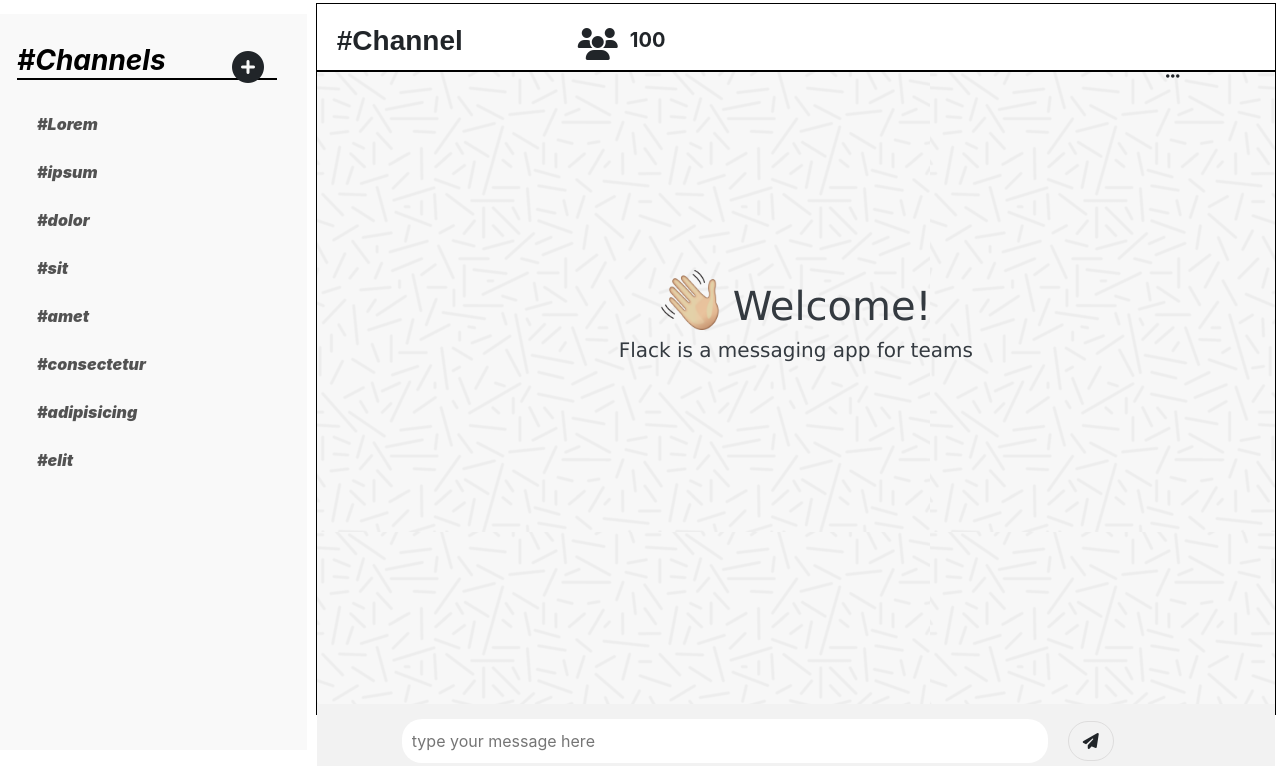
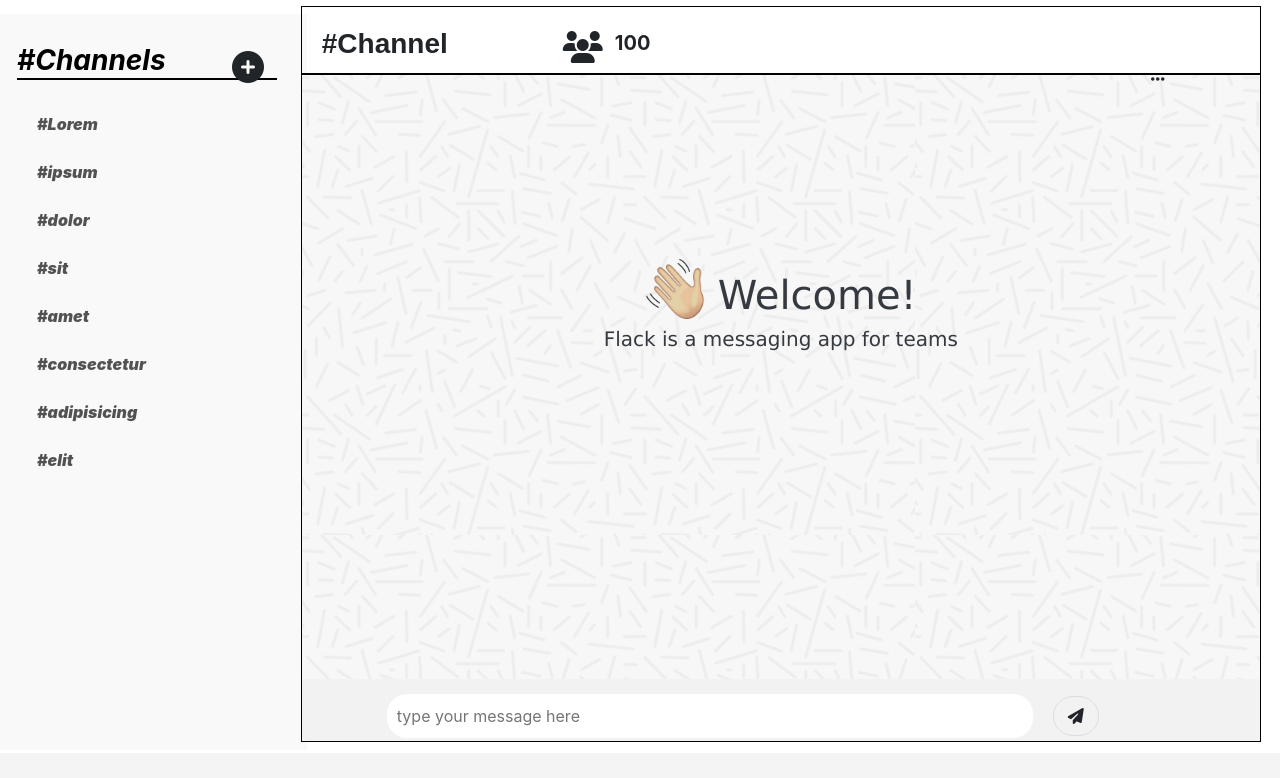
Before and after one commit to inomesh/Flack, a Flask app: template templates/chat2.html in a window 1280 px wide. Shown: the part 56-834 px from the top of the page. After the commit the page ends 798 px from the top, so only its background shows below. Run offline with Flask 2, Linux system fonts and the light colour scheme; the template is opened without the code that fills it, so the values that code supplies are empty; some libraries are stand-ins or nearby versions.

Commit message:
added Within-Chat search
includes:- Search withIn-Chat, fixed some chatWindow css.

```diff
--- a/static/css/chat.css
+++ b/static/css/chat.css
@@ -6,8 +6,8 @@
 .main {
     width: 1200px;
     width: 100%;
-    height: 89%;
-    margin: 15px;
+    height: 92%;
+    margin-top: 30px;
     padding: 0;
     border: 1px solid black;
     position: absolute;
@@ -32,8 +32,8 @@
 
 .body{
     width: 100%;
-    height: inherit;
-    padding: 10px ;
+    height: 86%;
+    padding: 0px 20px 20px 20px;
     overflow-y: auto;
     /* background-color: white; */
     background-color: #080E33;
@@ -46,6 +46,8 @@
     height: 62px;
     background-color: rgb(242, 242, 242);
     padding: 0px 75px;
+    position: absolute;
+    bottom: 0px;
 }
 
 /* Inputs */
--- a/static/js/functions.js
+++ b/static/js/functions.js
@@ -81,7 +81,12 @@
 };
 
 
+// Some extras
 
+//function for clearing ChildNodes
+function clearChilds(parent){
+    parent.innerHTML = '';
+}
 
 
 
--- a/templates/chat2.html
+++ b/templates/chat2.html
@@ -13,6 +13,8 @@
 {% endblock %}
 
 {% block body %}
+
+<div class="chatWindow">
 
 <div class="row">
 
@@ -110,7 +112,7 @@
               <div class="collapse" id="inChatSearch">
                 <div class="search-chat text-center" style="display: block ruby; margin: -25px 120px;">
 
-                <input type="text" id="chat_search"  name="chat_search" autocomplete="off" placeholder="search"/>
+                <input type="text" id="chat_search"  name="chat_search" autocomplete="off" placeholder="search..."/>
                 <a href="#" id="chat_search_button"> <i class="fas fa-search text-dark"></i>  </a>
 
                 </div>
@@ -123,7 +125,7 @@
               <button class="btn btn-default dropdown" type="button" id="extras" data-toggle="dropdown" aria-haspopup="true" aria-expanded="false" style="margin-left: 85%;margin-top: -1%;">
                 <span class="fas fa-ellipsis-h"></span>
               </button>
-              <ul class="dropdown-menu dropdown-menu-right">
+              <ul class="dropdown-menu dropdown-menu-right fade">
                 <li><a class="dropdown-item" data-toggle="collapse" href="#userProfile">Profile</a></li>
                                     <!-- in chat Search -->
                 <li><a class="dropdown-item" data-toggle="collapse" href="#inChatSearch">Search</a></li>
@@ -295,7 +297,7 @@
 
 
 
-    </div>
+        </div>
 
 
 
@@ -310,13 +312,11 @@
 
 
 
-
-
+</div>
+</div>
 
 
 </div>
-</div>
-
 
 <!--
   STRUCTURE
@@ -354,16 +354,14 @@
       let name = event.target.textContent     //name = channel Name
       document.querySelector('.head-h3').textContent = name
 
-      //removing the body and its all childs
-      document.querySelector('.body').remove()
+      //clearing childNodes from the body.
+      let parent = document.querySelector('.body')
+      clearChilds(parent);
+      parent.removeAttribute('style')
 
-      //creating new body tag
-      var a = document.createElement('body')
-      a.classList = 'body'
-      var after = document.querySelector('.main')
-      after.insertBefore(a,after.childNodes[2])
 
-// -------------------------------------------------------------------
+      // checking for data stored in localStorage of clicked channel
+      // if yes, then retrieve it. else do nothing.
       var dict = JSON.parse(localStorage.getItem('users'))
       let Uname = `{{username}}`   //current user
 
@@ -389,9 +387,6 @@
       })
 
 
-
-
-// ------------------------------------------------------------------------
  }
 
     event.stopPropagation();
@@ -474,6 +469,11 @@
 
 </script>
 
+
+
+<!-- scripts for extra's in ChatWindow Starts here-->
+
+
 <!-- script for Clear Messages from extras -->
 <script>
 
@@ -495,7 +495,10 @@
           // and data will be cleared
           dict[key][index][channelName] = {}
           localStorage.setItem('users',JSON.stringify(dict))
-          window.location.reload(true)
+
+          //now clearing the childNodes from the body
+          let parent = document.querySelector('.body')
+          clearChilds(parent)
         }
 
 
@@ -506,4 +509,42 @@
   })
 </script>
 
+
+<!-- With-in chat_Window search  -->
+<script>
+
+  const search = document.querySelector('#chat_search')
+  var body = document.querySelector('.body')
+  var bodyDiv = body.childNodes
+  search.addEventListener('input', updateValue);
+
+  function updateValue(e) {
+          let value = e.target.value
+          if (value && value.trim().length > 0) {
+                  value = e.target.value.trim()
+
+                  for (const i of bodyDiv) {
+                          var a = i.childNodes[2].textContent   //this gives me the user's message. not username and time beccause of childnodes[2]
+
+                          //checking if the query is in message or not if yes, then show it else don't
+                          if (a.toLowerCase().indexOf(value.toLowerCase()) > -1) {
+                                  i.style.display = '';
+                          }
+                          else {
+                                  i.style.display = "none";
+                          }
+                  }
+          }else{
+            //this will executed if input field is in focus state but empty.
+              for (const i of bodyDiv) {
+                i.removeAttribute('style')
+              }
+          }
+
+
+  }
+
+
+
+</script>
 {% endblock %}
```
